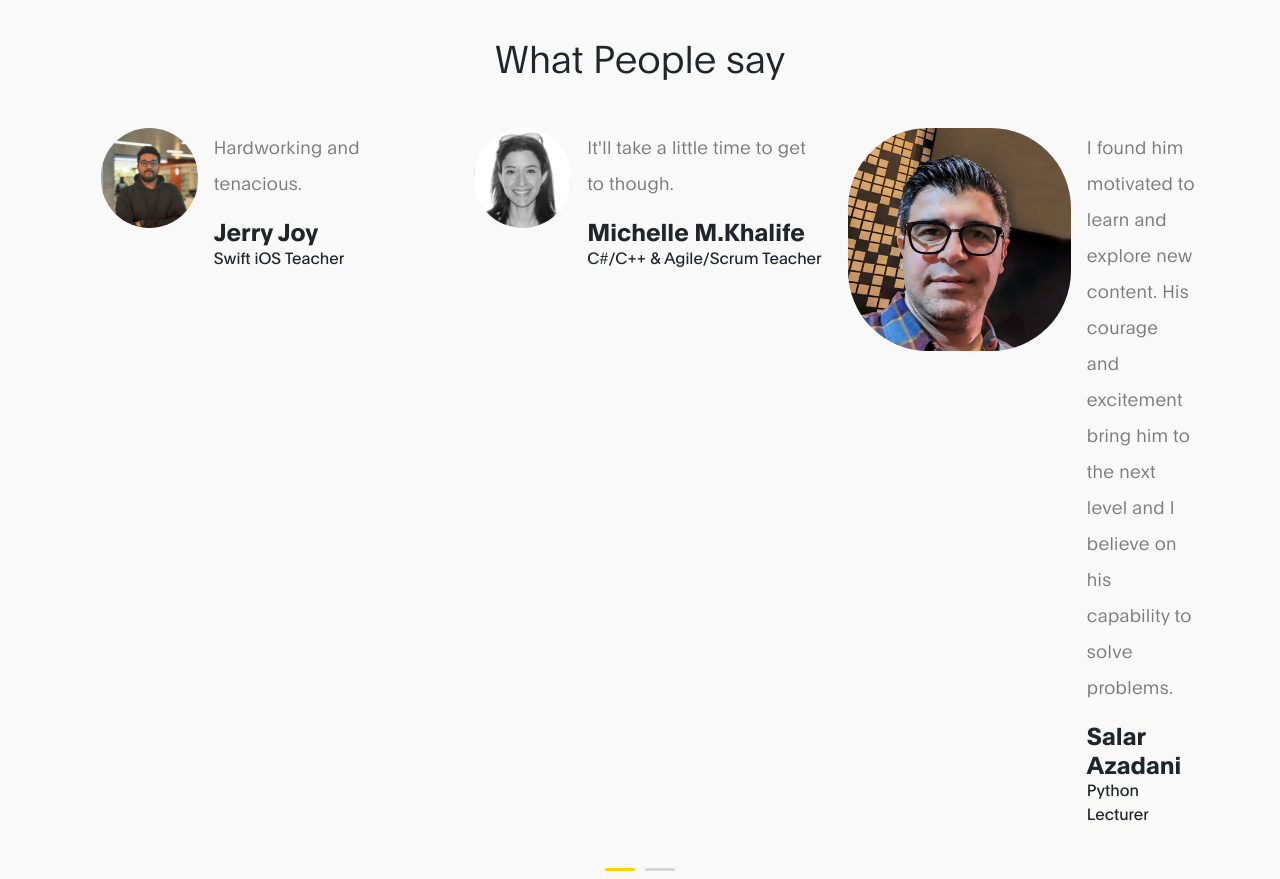
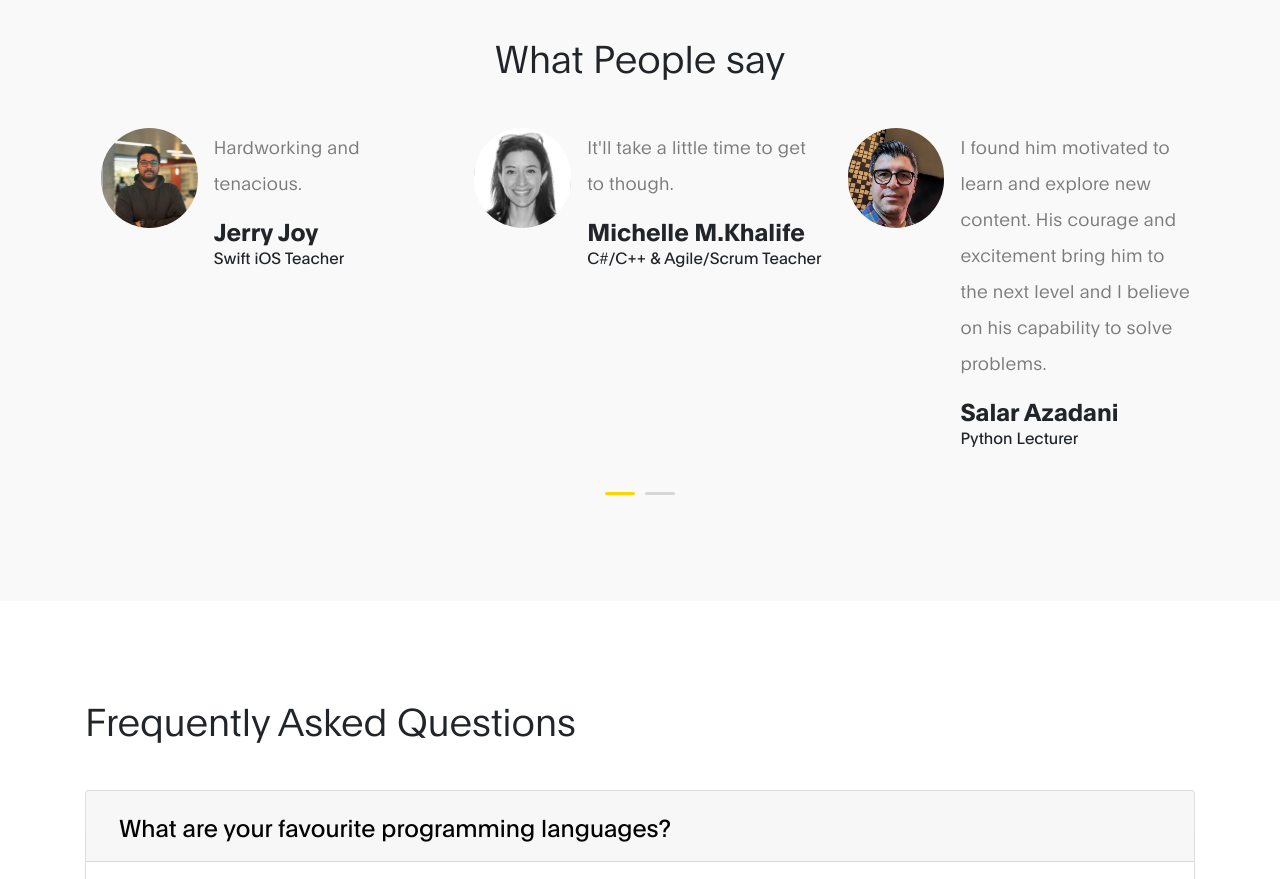
Before and after one commit to Mikejunyang/Portfolio, a plain HTML site: page index.html in a window 1280 px wide. Shown: the part 1200-2079 px from the top of the page. Drawn offline with Linux system fonts and the light colour scheme.

Commit message:
Correct profile picture dimension

```diff
--- a/index.html
+++ b/index.html
@@ -180,7 +180,7 @@ https://www.tooplate.com/view/2120-ben-resume
                             <div class="item">
                                 <div class="testimonials-thumb d-flex">
                                     <div class="testimonials-image">
-                                        <img src="images/testimonials/SalarAzadani.jpeg" class="img-fluid" alt="testimonials image">
+                                        <img src="images/testimonials/SalarAzadani.jpeg" class="img-fluid" alt="testimonials image" style="width:150px;height:100px;">
                                     </div>
 
                                     <div class="testimonials-info">
```
